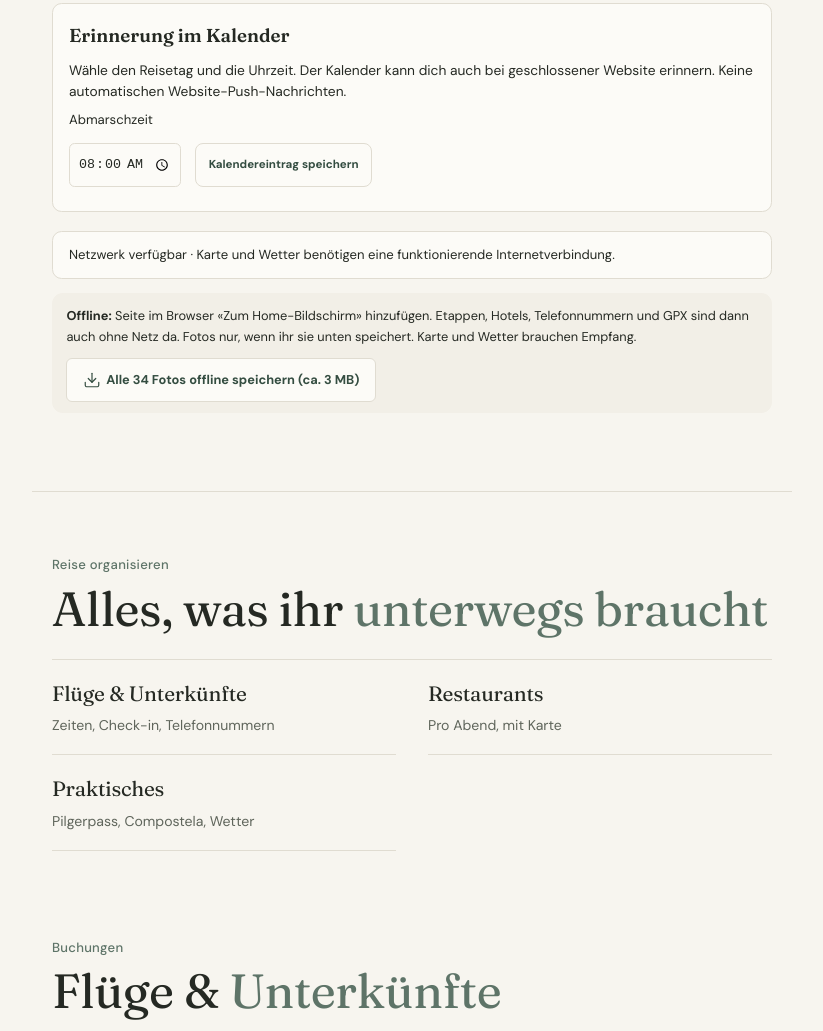
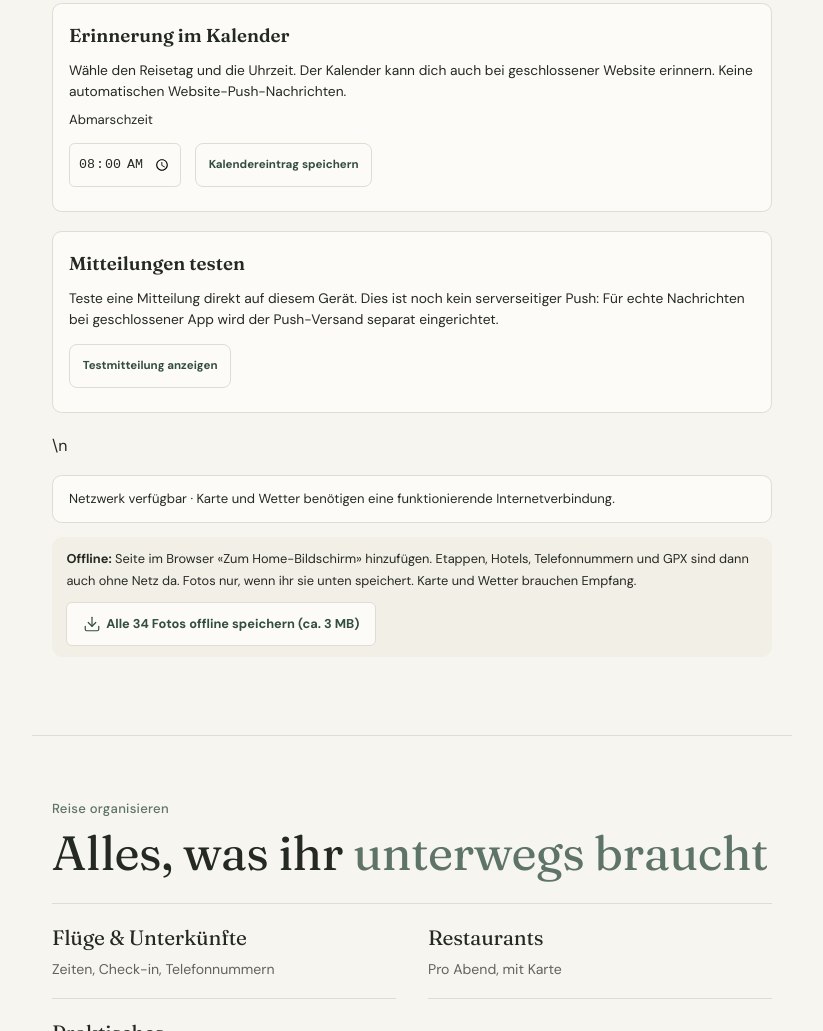
Before and after one commit to mikefaehCH/camino, a website: page index.html in a window 1280 px wide. Shown: the part 7996-9027 px from the top of the page, without its empty margins (228-1051 px from the left). Drawn offline with Linux system fonts and the light colour scheme; no server answers.

Commit message:
feat: add clearly labelled on-device notification test

```diff
--- a/index.html
+++ b/index.html
@@ -186,7 +186,7 @@
     <button id="reminder-download" class="ghost-btn" type="button">Kalendereintrag speichern</button>
     <p id="reminder-feedback" role="status" aria-live="polite"></p>
   </div>
-  <p class="connection-status" id="connection-status" role="status" aria-live="polite">Verbindungsstatus wird geprüft …</p>
+  <div class="today-reminders" aria-labelledby="push-test-title"><h3 id="push-test-title">Mitteilungen testen</h3><p>Teste eine Mitteilung direkt auf diesem Gerät. Dies ist noch kein serverseitiger Push: Für echte Nachrichten bei geschlossener App wird der Push-Versand separat eingerichtet.</p><button type="button" id="notification-test" class="ghost-btn">Testmitteilung anzeigen</button><p id="notification-test-feedback" role="status" aria-live="polite"></p></div>\n  <p class="connection-status" id="connection-status" role="status" aria-live="polite">Verbindungsstatus wird geprüft …</p>
   <div class="wbox" id="offline-tip"><strong>Offline:</strong> Seite im Browser «Zum Home-Bildschirm» hinzufügen. Etappen, Hotels, Telefonnummern und GPX sind dann auch ohne Netz da. Fotos nur, wenn ihr sie unten speichert. Karte und Wetter brauchen Empfang.</div>
 </section>
 
```
